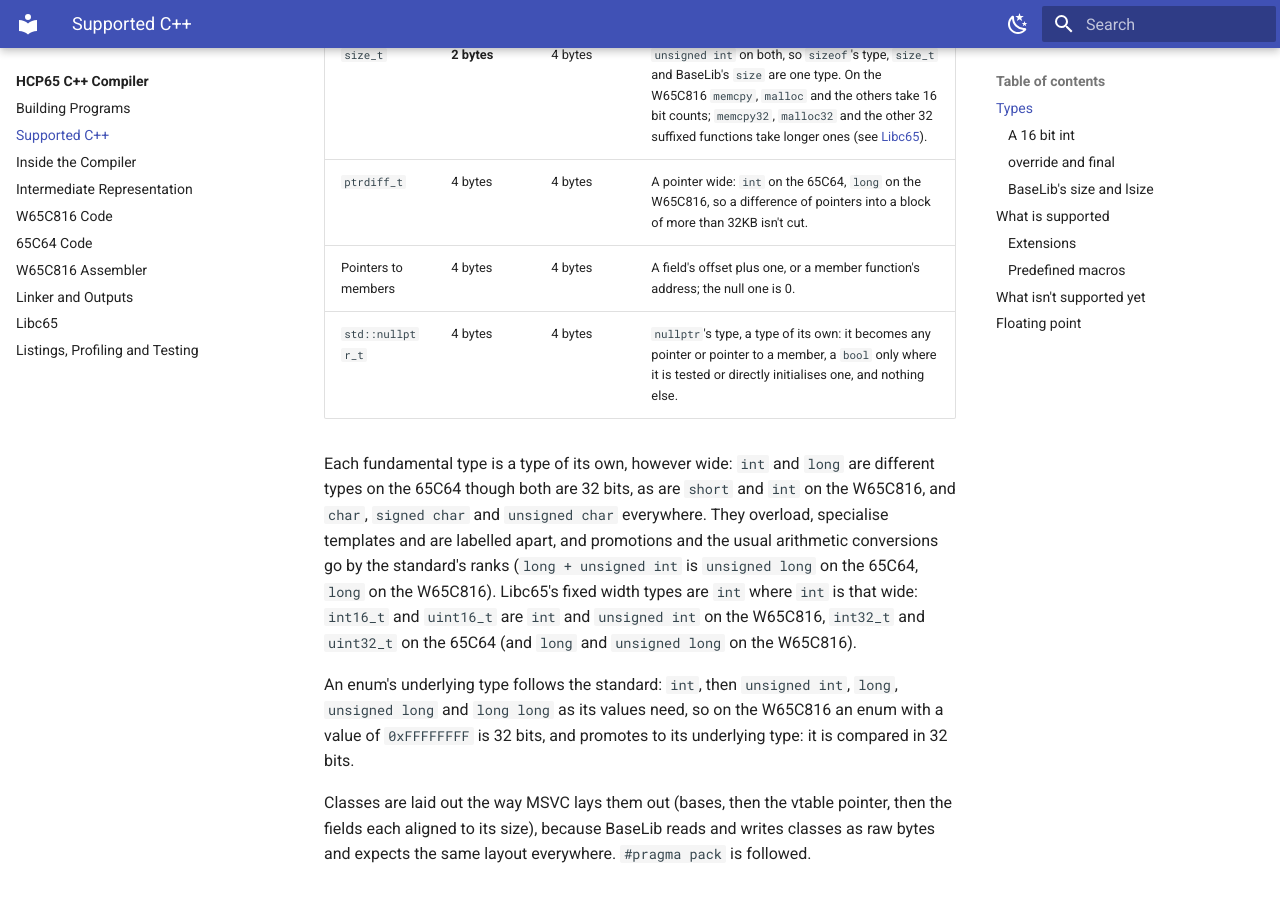
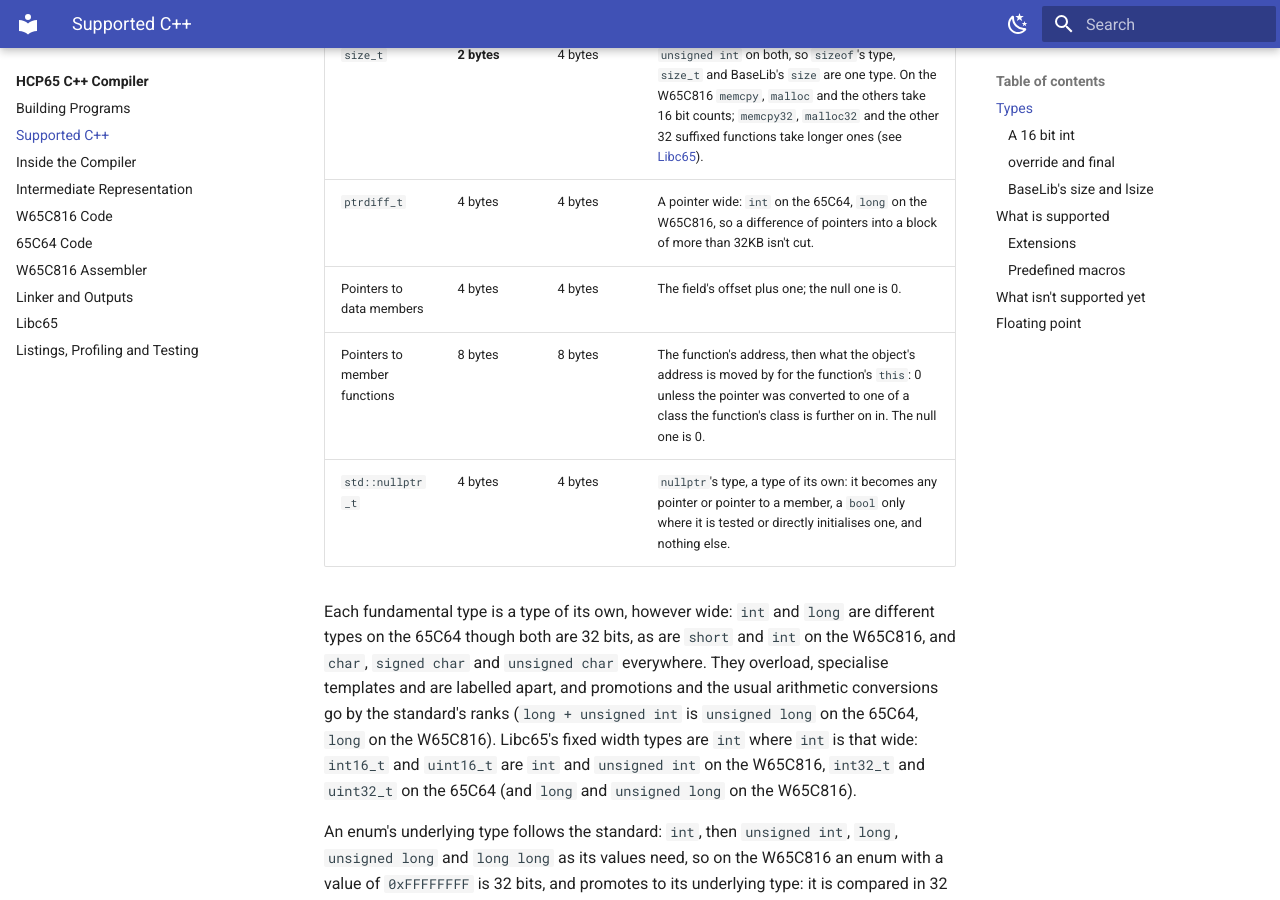
Before and after one commit to andrewpaterson/HCP65, an MkDocs documentation site: the page built from Website/docs/compiler/language.md, in a window 1280 px wide and 900 px high, scrolled down 1084 px. Built offline with MkDocs 1.6.1 and Material for MkDocs 9.7.7, drawn with Linux system fonts in a browser that asks for light colours; plug-ins that fetch from the network failed and are left out.

Commit message:
Docs: a pointer to a member function is 8 bytes, its address and what the object's address is moved by.

```diff
--- a/Website/docs/compiler/language.md
+++ b/Website/docs/compiler/language.md
@@ -25,7 +25,8 @@ The preprocessor defines `__cplusplus` as `201402L`.
 | Pointers, references | 4 bytes | 4 bytes | On the W65C816 a 24 bit address with a zero top byte. |
 | `size_t` | **2 bytes** | 4 bytes | `unsigned int` on both, so `sizeof`'s type, `size_t` and BaseLib's `size` are one type.  On the W65C816 `memcpy`, `malloc` and the others take 16 bit counts; `memcpy32`, `malloc32` and the other 32 suffixed functions take longer ones (see [Libc65](libc65.md)). |
 | `ptrdiff_t` | 4 bytes | 4 bytes | A pointer wide: `int` on the 65C64, `long` on the W65C816, so a difference of pointers into a block of more than 32KB isn't cut. |
-| Pointers to members | 4 bytes | 4 bytes | A field's offset plus one, or a member function's address; the null one is 0. |
+| Pointers to data members | 4 bytes | 4 bytes | The field's offset plus one; the null one is 0. |
+| Pointers to member functions | 8 bytes | 8 bytes | The function's address, then what the object's address is moved by for the function's `this`: 0 unless the pointer was converted to one of a class the function's class is further on in.  The null one is 0. |
 | `std::nullptr_t` | 4 bytes | 4 bytes | `nullptr`'s type, a type of its own: it becomes any pointer or pointer to a member, a `bool` only where it is tested or directly initialises one, and nothing else. |
 
 Each fundamental type is a type of its own, however wide: `int` and `long` are different types
```
